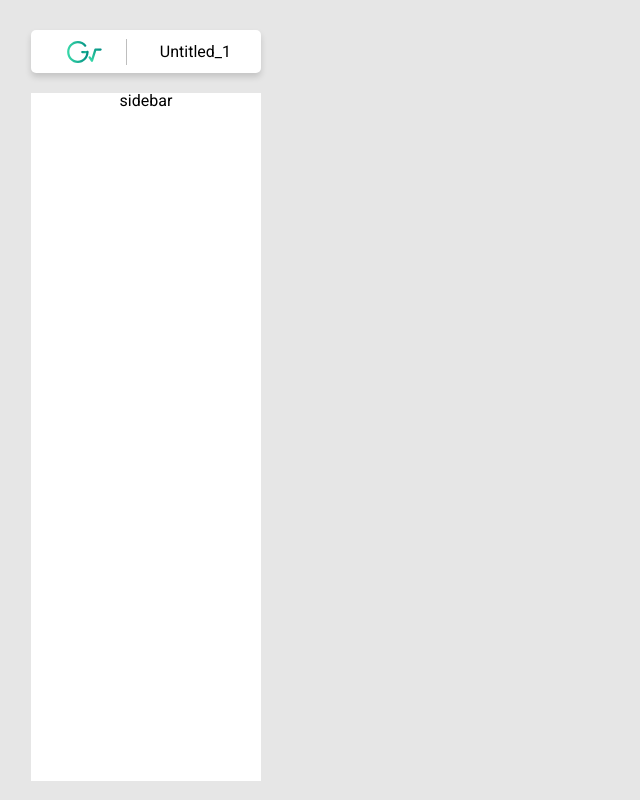
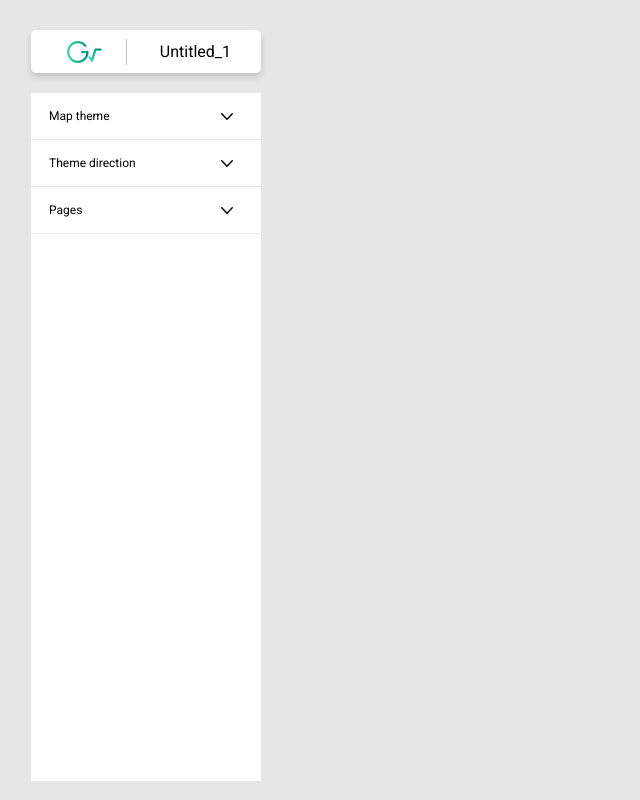
Before and after one commit to Groot-GT/groot-client, a React (Vite) app: page / in a window 1280 px wide. Shown: the whole page, without its empty margins (0-640 px from the left). Built offline with nearby package versions, Linux system fonts and the light colour scheme.

Commit message:
#6 feat: SideBar에 SideBarItem 추가

```diff
--- /dev/null
+++ b/src/components/atoms/SideBarItem/index.tsx
@@ -0,0 +1,17 @@
+import * as s from './style';
+
+type SideBarItemProps = {
+  title: string;
+  element: JSX.Element;
+};
+
+const SideBarItem = ({ title, element }: SideBarItemProps) => (
+  <s.SideBarItemWrapper>
+    <>
+      {title}
+      {element}
+    </>
+  </s.SideBarItemWrapper>
+);
+
+export default SideBarItem;
--- /dev/null
+++ b/src/components/atoms/SideBarItem/style.ts
@@ -0,0 +1,16 @@
+import styled, { DefaultTheme } from 'styled-components';
+
+type SideBarItemStyleProps = {
+  theme: DefaultTheme;
+};
+
+export const SideBarItemWrapper = styled.div<SideBarItemStyleProps>`
+  padding: 6px 18px;
+  font-size: 12px;
+  height: 46px;
+  display: flex;
+  align-items: center;
+  justify-content: space-between;
+  flex-wrap: wrap;
+  width: 100%;
+`;
--- a/src/components/organisms/SideBar/index.tsx
+++ b/src/components/organisms/SideBar/index.tsx
@@ -1,9 +1,44 @@
+import Divider from 'src/components/atoms/Divider';
+import SideBarItem from 'src/components/atoms/SideBarItem';
+import ToggleButton from 'src/components/atoms/ToggleButton';
 import { useTheme } from 'styled-components';
 import * as s from './style';
 
+const SideBarDivider = () => {
+  const theme = useTheme();
+  return (
+    <Divider vertical={false} length={100} color={theme.colors.black[2]} />
+  );
+};
+
+const SideBarItems = [
+  <SideBarItem
+    title="Map theme"
+    element={<ToggleButton onClick={() => alert('searchIcon')} />}
+  />,
+  <SideBarItem
+    title="Theme direction"
+    element={<ToggleButton onClick={() => alert('Theme direction')} />}
+  />,
+  <SideBarItem
+    title="Pages"
+    element={<ToggleButton onClick={() => alert('pages')} />}
+  />,
+];
+
 const SideBar = () => {
   const theme = useTheme();
-  return <s.SideBar theme={theme}>sidebar</s.SideBar>;
+
+  return (
+    <s.SideBar theme={theme}>
+      {SideBarItems.map((item) => (
+        <>
+          {item}
+          <SideBarDivider />
+        </>
+      ))}
+    </s.SideBar>
+  );
 };
 
 export default SideBar;
```
